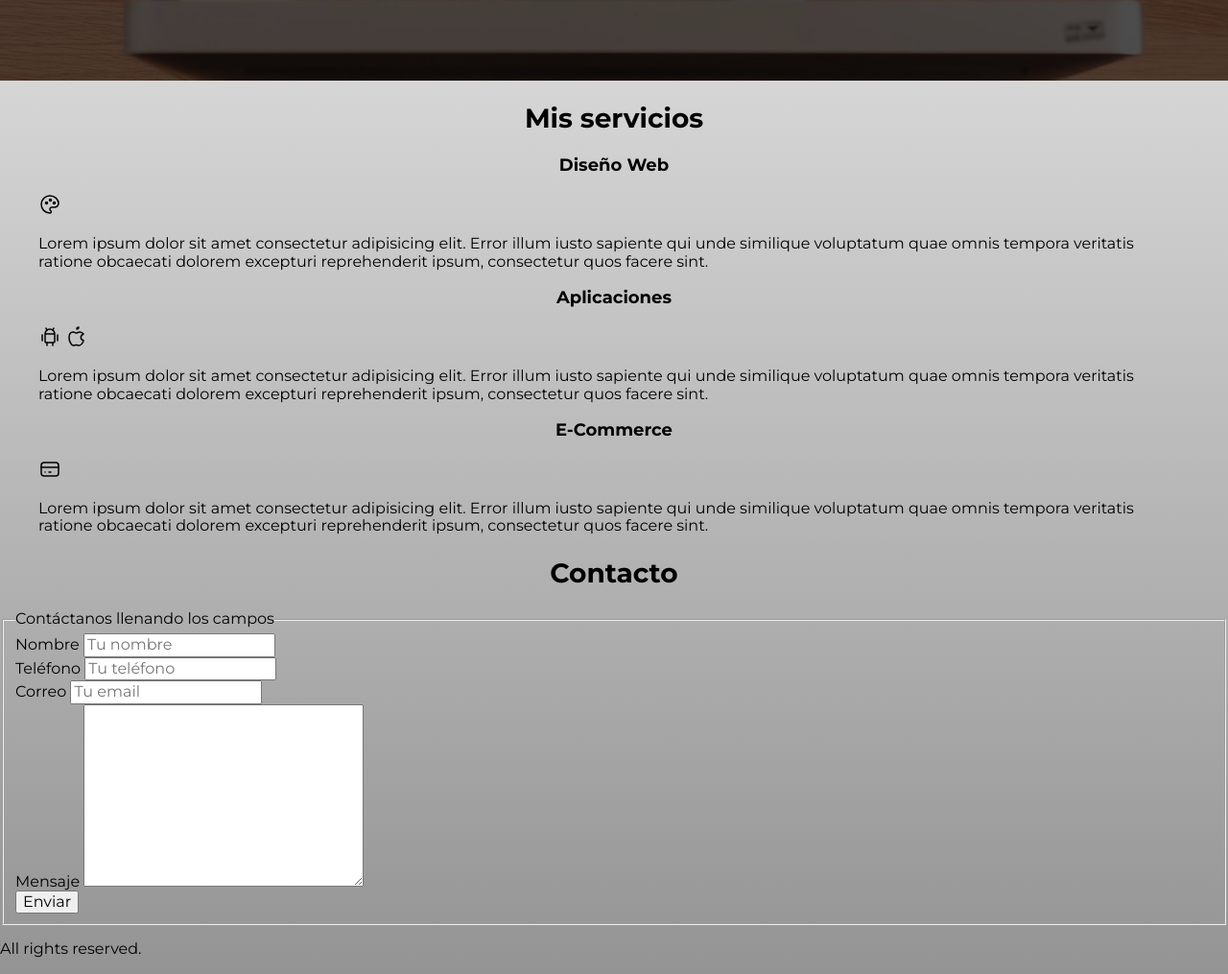
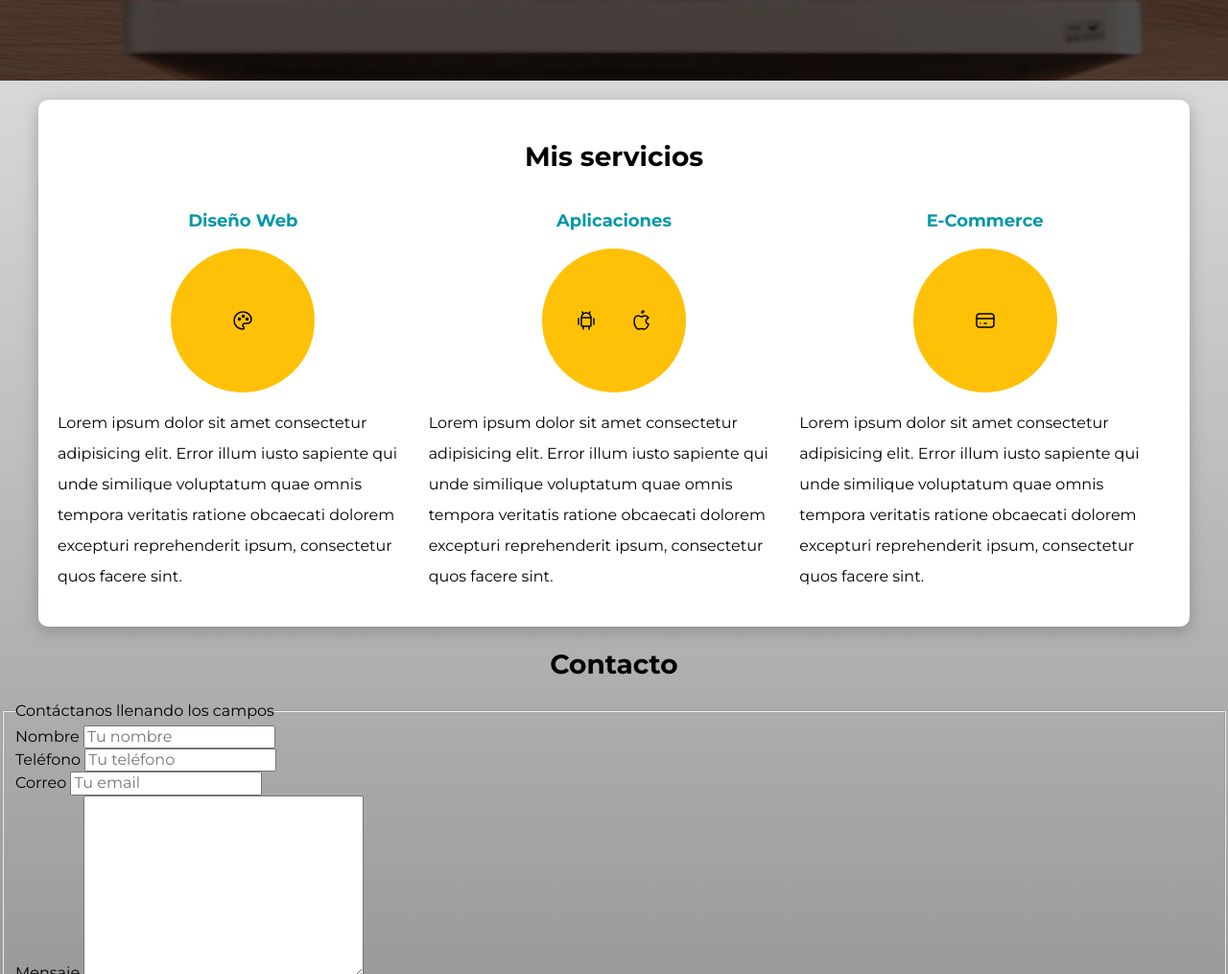
Before and after one commit to Byonix25/wiedii-practica, a plain HTML site: page index.html in a window 1280 px wide. Shown: the part 504-1519 px from the top of the page at 96% size. Drawn offline with Linux system fonts and the light colour scheme.

Commit message:
añadido de estilos al main de los servicios

```diff
--- a/index.html
+++ b/index.html
@@ -30,24 +30,35 @@
             <a class="button" href="#">Contactar</a>
         </div>
     </section>
-    <main class="container ">
+    <main class="container shadow">
         <h2>Mis servicios</h2>
-        <section>
+        <div class="services">
+            <section class="service">
                 <h3>Diseño Web</h3>
-            <svg xmlns="http://www.w3.org/2000/svg" class="icon icon-tabler icon-tabler-palette" width="24" height="24" viewBox="0 0 24 24" stroke-width="1.5" stroke="currentColor" fill="none" stroke-linecap="round" stroke-linejoin="round"><path stroke="none" d="M0 0h24v24H0z" fill="none"/><path d="M12 21a9 9 0 0 1 0 -18c4.97 0 9 3.582 9 8c0 1.06 -.474 2.078 -1.318 2.828c-.844 .75 -1.989 1.172 -3.182 1.172h-2.5a2 2 0 0 0 -1 3.75a1.3 1.3 0 0 1 -1 2.25" /><path d="M8.5 10.5m-1 0a1 1 0 1 0 2 0a1 1 0 1 0 -2 0" /><path d="M12.5 7.5m-1 0a1 1 0 1 0 2 0a1 1 0 1 0 -2 0" /><path d="M16.5 10.5m-1 0a1 1 0 1 0 2 0a1 1 0 1 0 -2 0" /></svg>
+                <div class="div-icon">
+                    <svg xmlns="http://www.w3.org/2000/svg" class="icon icon-tabler icon-tabler-palette" width="24" height="24" viewBox="0 0 24 24" stroke-width="1.5" stroke="currentColor" fill="none" stroke-linecap="round" stroke-linejoin="round"><path stroke="none" d="M0 0h24v24H0z" fill="none"/><path d="M12 21a9 9 0 0 1 0 -18c4.97 0 9 3.582 9 8c0 1.06 -.474 2.078 -1.318 2.828c-.844 .75 -1.989 1.172 -3.182 1.172h-2.5a2 2 0 0 0 -1 3.75a1.3 1.3 0 0 1 -1 2.25" /><path d="M8.5 10.5m-1 0a1 1 0 1 0 2 0a1 1 0 1 0 -2 0" /><path d="M12.5 7.5m-1 0a1 1 0 1 0 2 0a1 1 0 1 0 -2 0" /><path d="M16.5 10.5m-1 0a1 1 0 1 0 2 0a1 1 0 1 0 -2 0" />
+                    </svg>
+                </div>
                 <p>Lorem ipsum dolor sit amet consectetur adipisicing elit. Error illum iusto sapiente qui unde similique voluptatum quae omnis tempora veritatis ratione obcaecati dolorem excepturi reprehenderit ipsum, consectetur quos facere sint.</p>
             </section>
-        <section>
+            <section class="service">
                 <h3>Aplicaciones</h3>
+                <div class="div-icon">
                     <svg xmlns="http://www.w3.org/2000/svg" class="icon icon-tabler icon-tabler-brand-android" width="24" height="24" viewBox="0 0 24 24" stroke-width="1.5" stroke="currentColor" fill="none" stroke-linecap="round" stroke-linejoin="round"><path stroke="none" d="M0 0h24v24H0z" fill="none"/><path d="M4 10l0 6" /><path d="M20 10l0 6" /><path d="M7 9h10v8a1 1 0 0 1 -1 1h-8a1 1 0 0 1 -1 -1v-8a5 5 0 0 1 10 0" /><path d="M8 3l1 2" /><path d="M16 3l-1 2" /><path d="M9 18l0 3" /><path d="M15 18l0 3" /></svg>
-            <svg xmlns="http://www.w3.org/2000/svg" class="icon icon-tabler icon-tabler-brand-apple" width="24" height="24" viewBox="0 0 24 24" stroke-width="1.5" stroke="currentColor" fill="none" stroke-linecap="round" stroke-linejoin="round"><path stroke="none" d="M0 0h24v24H0z" fill="none"/><path d="M8.286 7.008c-3.216 0 -4.286 3.23 -4.286 5.92c0 3.229 2.143 8.072 4.286 8.072c1.165 -.05 1.799 -.538 3.214 -.538c1.406 0 1.607 .538 3.214 .538s4.286 -3.229 4.286 -5.381c-.03 -.011 -2.649 -.434 -2.679 -3.23c-.02 -2.335 2.589 -3.179 2.679 -3.228c-1.096 -1.606 -3.162 -2.113 -3.75 -2.153c-1.535 -.12 -3.032 1.077 -3.75 1.077c-.729 0 -2.036 -1.077 -3.214 -1.077z" /><path d="M12 4a2 2 0 0 0 2 -2a2 2 0 0 0 -2 2" /></svg>
+                    <svg xmlns="http://www.w3.org/2000/svg" class="icon icon-tabler icon-tabler-brand-apple" width="24" height="24" viewBox="0 0 24 24" stroke-width="1.5" stroke="currentColor" fill="none" stroke-linecap="round" stroke-linejoin="round"><path stroke="none" d="M0 0h24v24H0z" fill="none"/><path d="M8.286 7.008c-3.216 0 -4.286 3.23 -4.286 5.92c0 3.229 2.143 8.072 4.286 8.072c1.165 -.05 1.799 -.538 3.214 -.538c1.406 0 1.607 .538 3.214 .538s4.286 -3.229 4.286 -5.381c-.03 -.011 -2.649 -.434 -2.679 -3.23c-.02 -2.335 2.589 -3.179 2.679 -3.228c-1.096 -1.606 -3.162 -2.113 -3.75 -2.153c-1.535 -.12 -3.032 1.077 -3.75 1.077c-.729 0 -2.036 -1.077 -3.214 -1.077z" /><path d="M12 4a2 2 0 0 0 2 -2a2 2 0 0 0 -2 2" />
+                    </svg>
+                </div>
                 <p>Lorem ipsum dolor sit amet consectetur adipisicing elit. Error illum iusto sapiente qui unde similique voluptatum quae omnis tempora veritatis ratione obcaecati dolorem excepturi reprehenderit ipsum, consectetur quos facere sint.</p>
             </section>
-        <section>
+            <section class="service">
                 <h3>E-Commerce</h3>
-            <svg xmlns="http://www.w3.org/2000/svg" class="icon icon-tabler icon-tabler-credit-card" width="24" height="24" viewBox="0 0 24 24" stroke-width="1.5" stroke="currentColor" fill="none" stroke-linecap="round" stroke-linejoin="round"><path stroke="none" d="M0 0h24v24H0z" fill="none"/><path d="M3 5m0 3a3 3 0 0 1 3 -3h12a3 3 0 0 1 3 3v8a3 3 0 0 1 -3 3h-12a3 3 0 0 1 -3 -3z" /><path d="M3 10l18 0" /><path d="M7 15l.01 0" /><path d="M11 15l2 0" /></svg>
+                <div class="div-icon">
+                    <svg xmlns="http://www.w3.org/2000/svg" class="icon icon-tabler icon-tabler-credit-card" width="24" height="24" viewBox="0 0 24 24" stroke-width="1.5" stroke="currentColor" fill="none" stroke-linecap="round" stroke-linejoin="round"><path stroke="none" d="M0 0h24v24H0z" fill="none"/><path d="M3 5m0 3a3 3 0 0 1 3 -3h12a3 3 0 0 1 3 3v8a3 3 0 0 1 -3 3h-12a3 3 0 0 1 -3 -3z" /><path d="M3 10l18 0" /><path d="M7 15l.01 0" /><path d="M11 15l2 0" />
+                    </svg>
+                </div>
                 <p>Lorem ipsum dolor sit amet consectetur adipisicing elit. Error illum iusto sapiente qui unde similique voluptatum quae omnis tempora veritatis ratione obcaecati dolorem excepturi reprehenderit ipsum, consectetur quos facere sint.</p>
             </section>
+        </div> <!-- .services -->
     </main>
 
     <section>
--- a/stylesheets/styles.css
+++ b/stylesheets/styles.css
@@ -17,7 +17,14 @@ body{
     font-family: "Montserrat", sans-serif;
     background-image: linear-gradient(to top, #949494 0%, var(--blanco) 100%);
 }
-
+.shadow{
+    -webkit-box-shadow:0px 5px 15px 0px rgba(112,112,112, 0.54);
+    -moz-box-shadow:0px 5px 15px 0px rgba(112,112,112, 0.54);
+    box-shadow:0px 5px 15px 0px rgba(112,112,112, 0.54);
+    background-color: var(--blanco);
+    padding: 2rem;
+    border-radius: 1rem;
+}
 h1{
     font-size: 3.8rem;
 }
@@ -89,6 +96,7 @@ h1,h2,h3{
     background-size: cover;
     height: 450px;
     position: relative;
+    margin-bottom: 2rem;
 }
 .hero-content{
     position: absolute;
@@ -104,3 +112,29 @@ h1,h2,h3{
 .hero-content p{
     color: var(--blanco);
 }
+@media (min-width: 768px) {
+    .services{
+    display: grid;
+    grid-template-columns: 1fr 1fr 1fr;
+}
+}
+.service{
+    display: flex;
+    flex-direction: column;
+    align-items: center;
+}
+.service h3{
+    color: var(--secundario)
+}
+.service p{
+    line-height: 2;
+}
+.service .div-icon{
+    height: 15rem;
+    width: 15rem;
+    background-color: var(--primario);
+    border-radius: 50%;
+    display: flex;
+    justify-content: space-evenly;
+    align-items: center;
+}
```
Lines whose indentation alone changed are shown as unchanged.
